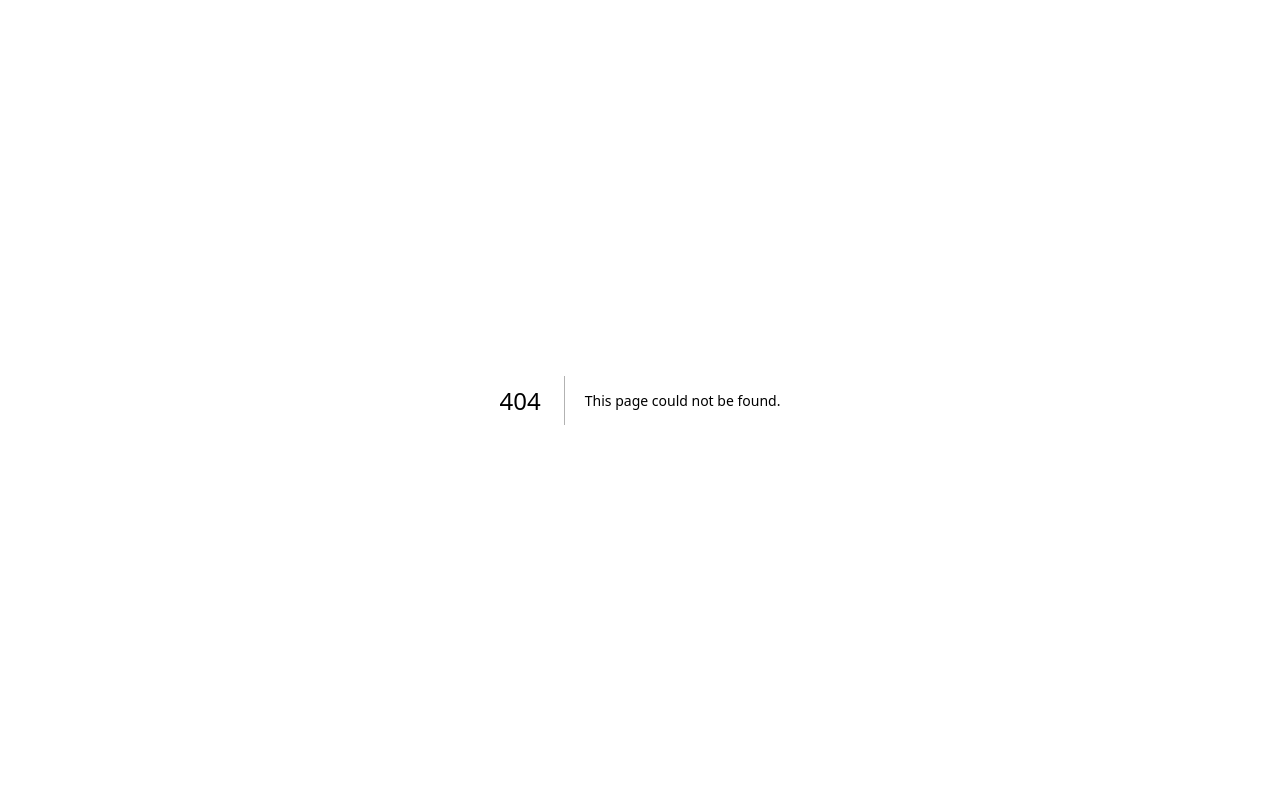
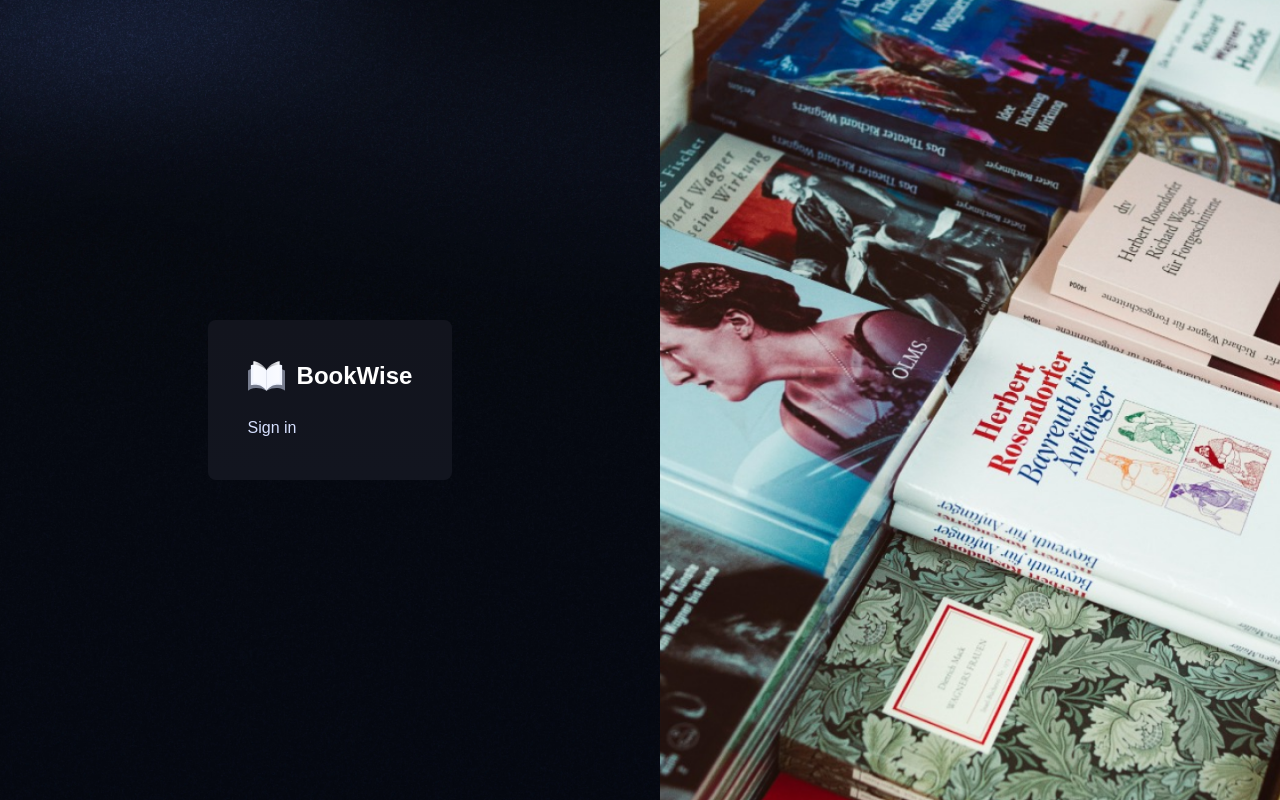
Before and after one commit to H-Janath/University-library-management-system, a Next.js app: page /sign-in in a window 1280 px wide. Before the commit this address had no page. Built offline with nearby package versions, Linux system fonts and the light colour scheme; a web font is replaced by a local one.

Commit message:
Implment auth layout

```diff
--- /dev/null
+++ b/app/(auth)/layout.tsx
@@ -0,0 +1,29 @@
+import Image from 'next/image'
+import React from 'react'
+
+const layout = ({children}: {children: React.ReactNode}) => {
+  return (
+    <main className='auth-container'>
+        <section className='auth-form'>
+          <div className='auth-box'>
+            <div className='flex flex-row gap-3'>
+            <Image src="/icons/logo.svg" alt='logo' width={37} height={37}/>
+            <h1  className='text-2xl font-semibold text-white'>BookWise</h1>
+            </div>
+            <div>{children}</div>
+          </div>
+        </section>
+        <section className='auth-illustration'>
+          <Image
+              src="/images/auth-illustration.png"
+              alt='auth illustration'
+              height={1000}
+              width={1000}
+              className='size-full object-cover'
+          />
+        </section>
+        </main>
+  )
+}
+
+export default layout
--- /dev/null
+++ b/app/(auth)/sign-in/page.tsx
@@ -0,0 +1,9 @@
+import React from 'react'
+
+const page = () => {
+  return (
+    <div>Sign in</div>
+  )
+}
+
+export default page
--- /dev/null
+++ b/app/(auth)/sign-up/page.tsx
@@ -0,0 +1,9 @@
+import React from 'react'
+
+const page = () => {
+  return (
+    <div>Sign up</div>
+  )
+}
+
+export default page
```
